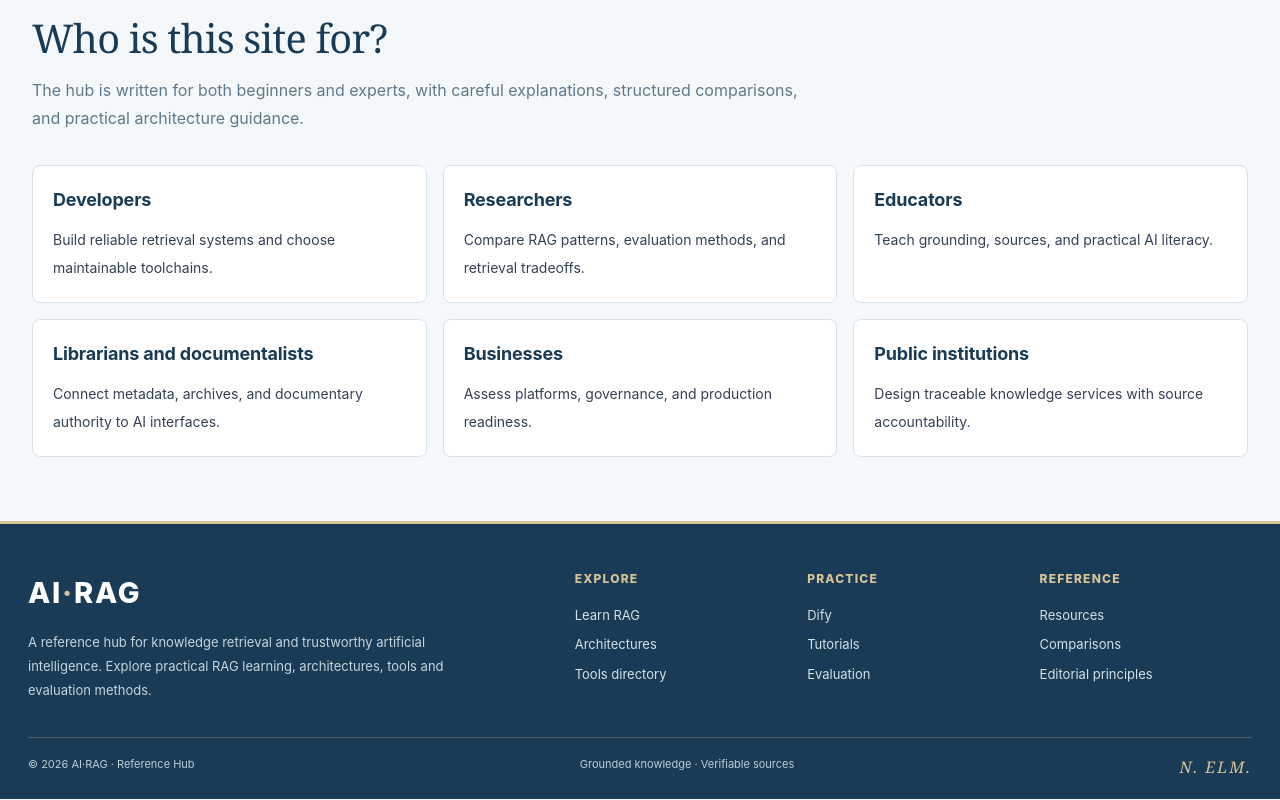
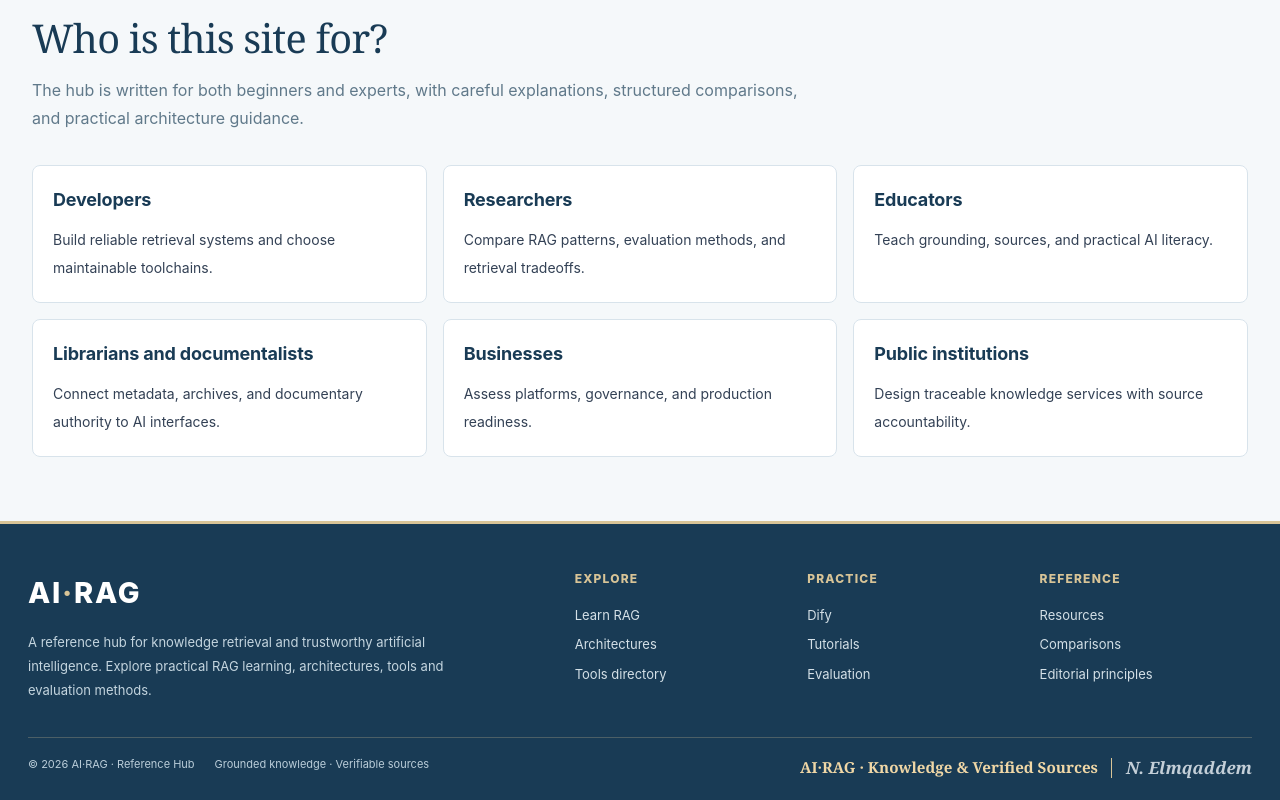
Before and after one commit to augmentiverse/rag, a Next.js app: page / in a window 1280 px wide. Shown: the part 5905-6705 px from the top of the page. Built offline with nearby package versions, Linux system fonts and the light colour scheme.

Commit message:
Harmoniser la signature éditoriale du portail RAG

```diff
--- a/app/redesign.css
+++ b/app/redesign.css
@@ -117,3 +117,9 @@ body::before{background-image:linear-gradient(#3d74970a 1px,transparent 1px),lin
 .dark .dark\\:border-emerald-800,.dark .dark\\:border-sky-800{border-color:#d8c49755!important}
 .dark input,.dark select,.dark textarea{background:#193B55;color:#f3f7fa;border-color:#d8c49755}
 .dark input::placeholder{color:#b6cbd8}
+
+/* Harmonised editorial signature — INDEXIA */
+.rag-footer-bottom .rag-editorial-credit{display:inline-flex;gap:13px;align-items:center;flex-wrap:wrap;margin-left:auto;justify-content:flex-end}
+.rag-footer-bottom .rag-editorial-label{font-family:Georgia,'Times New Roman',serif;color:#F0D7A6;font-size:.95rem;font-weight:600}
+.rag-footer-bottom .rag-editorial-signature{border-left:1px solid #D8C497;padding-left:14px;font-family:Georgia,'Times New Roman',serif;color:#C4CFD8;font-style:italic;font-weight:700;font-size:1.062rem;line-height:1.2}
+@media(max-width:640px){.rag-footer-bottom .rag-editorial-credit{justify-content:flex-start;margin-left:0}.rag-footer-bottom .rag-editorial-signature{padding-left:10px}}
--- a/components/Footer.tsx
+++ b/components/Footer.tsx
@@ -14,7 +14,7 @@ export function Footer() {
           <div><h2>Reference</h2><Link href="/resources">Resources</Link><Link href="/comparisons">Comparisons</Link><Link href="/editorial-principles">Editorial principles</Link></div>
         </div>
       </div>
-      <div className="rag-footer-bottom"><span>© {new Date().getFullYear()} AI·RAG · Reference Hub</span><span>Grounded knowledge · Verifiable sources</span><span className="font-serif text-base italic tracking-[0.12em] text-[#D8C497]">N. ELM.</span></div>
+      <div className="rag-footer-bottom"><span>© {new Date().getFullYear()} AI·RAG · Reference Hub</span><span>Grounded knowledge · Verifiable sources</span><div className="rag-editorial-credit" aria-label="Editorial credit"><span className="rag-editorial-label">AI·RAG · Knowledge &amp; Verified Sources</span><span className="rag-editorial-signature">N. Elmqaddem</span></div></div>
     </div>
   </footer>;
 }
```
